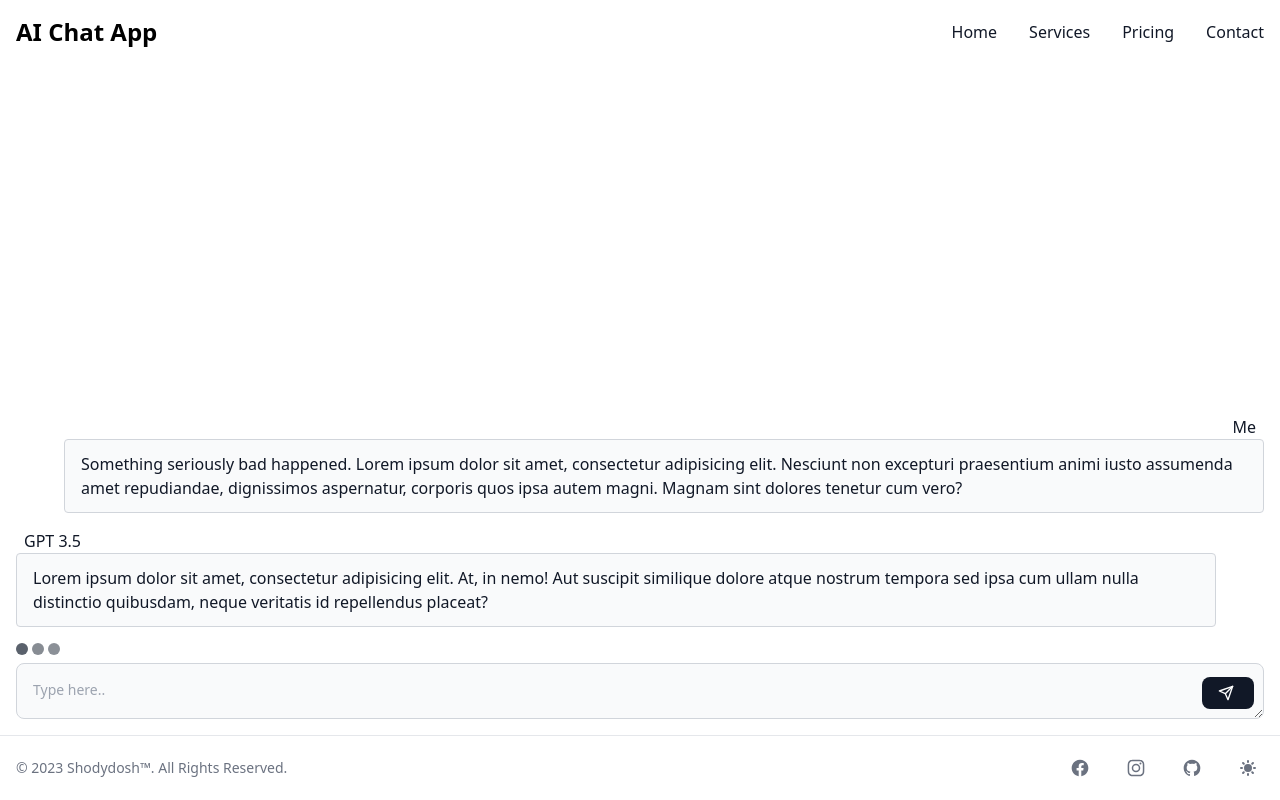
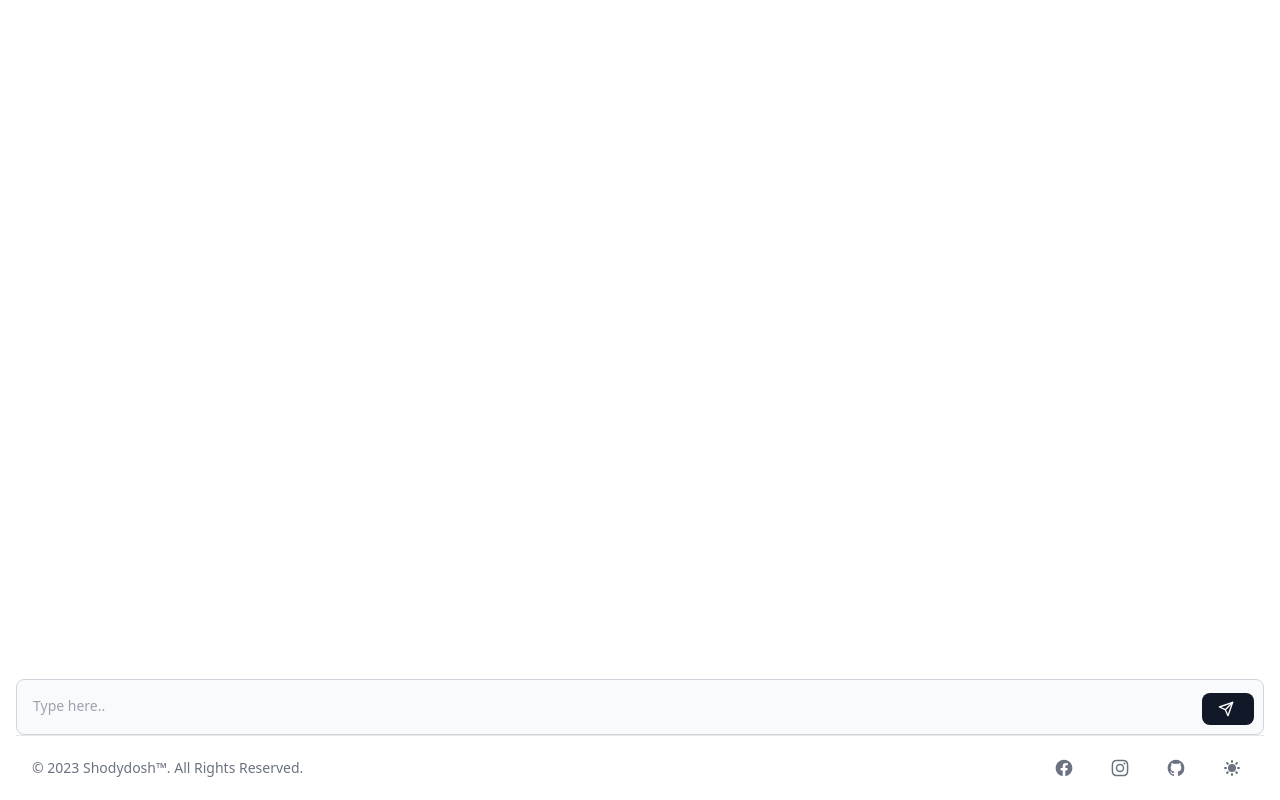
Before and after one commit to Shodydosh/AI-Chat-App, a Next.js app: page /chat in a window 1280 px wide. Built offline with nearby package versions, Linux system fonts and the light colour scheme.

Commit message:
Fixing chat UI

```diff
--- a/components/Chat/AIMsg.tsx
+++ /dev/null
@@ -1,25 +0,0 @@
-import React from 'react';
-
-const AIMsg = () => {
-    return (
-        <div className="flex flex-row">
-            <div className="flex flex-col">
-                <h4 className="ml-2 text-start font-medium text-gray-900 dark:text-white">
-                    GPT 3.5
-                </h4>
-                <div
-                    className="relative mb-4 mr-12 rounded border border-gray-300 bg-gray-50 px-4 py-3 text-gray-900 dark:border-gray-600 dark:bg-gray-700 dark:text-white"
-                    role="alert"
-                >
-                    <span className="block sm:inline">
-                        Lorem ipsum dolor sit amet, consectetur adipisicing elit. At, in nemo! Aut
-                        suscipit similique dolore atque nostrum tempora sed ipsa cum ullam nulla
-                        distinctio quibusdam, neque veritatis id repellendus placeat?
-                    </span>
-                </div>
-            </div>
-        </div>
-    );
-};
-
-export default AIMsg;
--- /dev/null
+++ b/components/Chat/ChatMain.tsx
@@ -0,0 +1,65 @@
+import React, { useEffect, useState } from 'react';
+import MessageDisplayer from './MessageDisplayer';
+import InputForm from './InputForm';
+import Footer from '../Core/Footer';
+
+const ChatMain = () => {
+    const msgDataJson = [
+        {
+            id: 0,
+            content: 'Lorem ipsum dolor sit amet.',
+        },
+        {
+            id: 1,
+            content: 'Lorem ipsum dolor sit amet.',
+        },
+        {
+            id: 0,
+            content: 'Nulla quis lorem ut libero malesuada feugiat.',
+        },
+        {
+            id: 1,
+            content: 'Vivamus suscipit tortor eget felis porttitor volutpat.',
+        },
+    ];
+    const [msgData, setMsgData] = useState([]);
+    const handleNewMessage = async (newMsg) => {
+        await newMsg;
+        setMsgData([
+            ...msgData,
+            {
+                id: 0,
+                content: newMsg,
+            },
+        ]);
+        console.log(msgData);
+
+        //fetch
+        const response = 'ko bt ok?';
+        setTimeout(() => {
+            setMsgData([
+                ...msgData,
+                {
+                    id: 0,
+                    content: newMsg,
+                },
+                {
+                    id: 1,
+                    content: response,
+                },
+            ]);
+        }, 3000);
+    };
+    useEffect(() => {}, [msgData]);
+    return (
+        <div className="relative">
+            <MessageDisplayer msgData={msgData}></MessageDisplayer>
+            <div className="absolute bottom-0 w-full border-gray-200 bg-white px-4 duration-500 dark:border-gray-700 dark:bg-gray-900">
+                <InputForm onNewMessage={handleNewMessage}></InputForm>
+                <Footer></Footer>
+            </div>
+        </div>
+    );
+};
+
+export default ChatMain;
--- a/components/Chat/InputForm.tsx
+++ b/components/Chat/InputForm.tsx
@@ -1,20 +1,40 @@
 import React, { useState, useEffect } from 'react';
 
-const InputForm = () => {
-    const [inputContent, setInputContent] = useState('');
-    const handleSubmit = (event) => {
+interface msg {
+    id: number;
+    content: string;
+}
+
+const InputForm = (props) => {
+    const [inputContent, setInputContent] = useState<string>('');
+    const { onNewMessage } = props;
+
+    const handleSubmit = (event: React.FormEvent<HTMLFormElement>) => {
         console.log('Comment content: ' + inputContent);
+        onNewMessage(inputContent);
         event.preventDefault();
         setInputContent('');
     };
 
+    const handleInputChange = (e) => {
+        const fieldName = e.target.name;
+        const fieldValue = e.target.value;
+
+        setInputContent(fieldValue);
+    };
+
+    const getRes = () => {};
+
     return (
+        <div className="bsolute bottom-0 left-0 w-full">
             <form onSubmit={handleSubmit}>
                 <div className="relative">
                     <textarea
                         id="search"
-                    className="scrollbar-track-gray-900 block h-14 max-h-56 w-full resize-y overflow-auto overflow-y-scroll rounded-lg border border-gray-300 bg-gray-50 p-4 pr-16 text-sm text-gray-900 focus:border-blue-500 focus:ring-blue-500 dark:border-gray-600 dark:bg-gray-700 dark:text-white dark:placeholder-gray-400 dark:focus:border-blue-500 dark:focus:ring-blue-500"
+                        className="scrollbar-track-gray-900 block h-14 max-h-56 w-full resize-none rounded-lg border border-gray-300 bg-gray-50 p-4 pr-16 text-sm text-gray-900 focus:border-blue-500 focus:ring-blue-500 dark:border-gray-600 dark:bg-gray-700 dark:text-white dark:placeholder-gray-400 dark:focus:border-blue-500 dark:focus:ring-blue-500"
                         placeholder="Type here.."
+                        onChange={handleInputChange}
+                        value={inputContent}
                         required
                     />
                     <button
@@ -39,6 +59,7 @@ const InputForm = () => {
                     </button>
                 </div>
             </form>
+        </div>
     );
 };
 
--- a/components/Chat/MessageDisplayer.tsx
+++ b/components/Chat/MessageDisplayer.tsx
@@ -1,15 +1,39 @@
-import React from 'react';
+import React, { useState, useEffect } from 'react';
 
-import MyMsg from './MyMsg';
-import AIMsg from './AIMsg';
+import MyMsg from './Msg/MyMsg';
+import AIMsg from './Msg/AIMsg';
 import Fetching from './Fetching';
 
-const MessageDisplayer = () => {
+const MessageDisplayer = (props) => {
+    const { msgData } = props;
+    const [isLoading, setIsLoading] = useState(false);
+    const [messages, setMessages] = useState(msgData);
+
+    // user0, bot1
+
+    let newMsgID;
+    useEffect(() => {
+        setMessages(msgData);
+        if (msgData.length > 0) {
+            newMsgID = msgData[msgData.length - 1].id || 0;
+            if (newMsgID == 0) setIsLoading(true);
+            else setIsLoading(false);
+        }
+    }, [msgData]);
+    useEffect(() => {}, [isLoading]);
+
     return (
-        <div>
-            <MyMsg></MyMsg>
-            <AIMsg></AIMsg>
-            <Fetching></Fetching>
+        <div className="h-screen">
+            <div className="max-h-full overflow-y-auto px-4 pb-40 pt-8">
+                {messages.map((message, index) => {
+                    if (message.id == 0) {
+                        return <MyMsg msg={message.content} key={index} />;
+                    } else {
+                        return <AIMsg msg={message.content} key={index} />;
+                    }
+                })}
+            </div>
+            {isLoading && <Fetching></Fetching>}
         </div>
     );
 };
--- /dev/null
+++ b/components/Chat/Msg/AIMsg.tsx
@@ -0,0 +1,22 @@
+import React from 'react';
+
+const AIMsg = (props) => {
+    const { msg } = props;
+    return (
+        <div className="flex flex-row">
+            <div className="flex flex-col">
+                <h4 className="ml-2 text-start font-medium text-gray-900 dark:text-white">
+                    GPT 3.5
+                </h4>
+                <div
+                    className="relative mb-4 mr-12 rounded border border-gray-300 bg-gray-50 px-4 py-3 text-gray-900 dark:border-gray-600 dark:bg-gray-700 dark:text-white"
+                    role="alert"
+                >
+                    <span className="block sm:inline">{msg}</span>
+                </div>
+            </div>
+        </div>
+    );
+};
+
+export default AIMsg;
--- /dev/null
+++ b/components/Chat/Msg/MyMsg.tsx
@@ -0,0 +1,22 @@
+import React from 'react';
+
+const MyMsg = (props) => {
+    const {msg} = props;
+    return (
+        <div className="flex flex-row-reverse">
+            <div className="flex flex-col">
+                <h4 className="mr-2 font-medium text-gray-900 text-end dark:text-white">Me</h4>
+                <div
+                    className="relative px-4 py-3 mb-4 ml-12 text-gray-900 border border-gray-300 rounded bg-gray-50 dark:border-gray-600 dark:bg-gray-700 dark:text-white"
+                    role="alert"
+                >
+                    <span className="block sm:inline">
+                        {msg}
+                    </span>
+                </div>
+            </div>
+        </div>
+    );
+};
+
+export default MyMsg;
--- a/components/Chat/MyMsg.tsx
+++ /dev/null
@@ -1,24 +0,0 @@
-import React from 'react';
-
-const MyMsg = () => {
-    return (
-        <div className="flex flex-row-reverse">
-            <div className="flex flex-col">
-                <h4 className="mr-2 text-end font-medium text-gray-900 dark:text-white">Me</h4>
-                <div
-                    className="relative mb-4 ml-12 rounded border border-gray-300 bg-gray-50 px-4 py-3 text-gray-900 dark:border-gray-600 dark:bg-gray-700 dark:text-white"
-                    role="alert"
-                >
-                    <span className="block sm:inline">
-                        Something seriously bad happened. Lorem ipsum dolor sit amet, consectetur
-                        adipisicing elit. Nesciunt non excepturi praesentium animi iusto assumenda
-                        amet repudiandae, dignissimos aspernatur, corporis quos ipsa autem magni.
-                        Magnam sint dolores tenetur cum vero?
-                    </span>
-                </div>
-            </div>
-        </div>
-    );
-};
-
-export default MyMsg;
--- a/components/Layout.tsx
+++ b/components/Layout.tsx
@@ -17,7 +17,7 @@ const Layout = ({ children, title = 'This is the default title' }: Props) => (
             <meta name="viewport" content="initial-scale=1.0, width=device-width" />
         </Head>
         <Header></Header>
-        <div>
+        <div className="relative max-h-screen">
             <div className="relative w-full border-gray-200 bg-white p-4 duration-500 dark:border-gray-700 dark:bg-gray-900">
                 {children}
             </div>
--- a/package.json
+++ b/package.json
@@ -8,6 +8,7 @@
   },
   "dependencies": {
     "next": "latest",
+    "openai": "^3.2.1",
     "react": "^18.2.0",
     "react-dom": "^18.2.0"
   },
--- a/pages/chat.tsx
+++ b/pages/chat.tsx
@@ -1,14 +1,20 @@
 import React from 'react';
-import Layout from '../components/Layout';
-import InputForm from '../components/Chat/InputForm';
-import MessageDisplayer from '../components/Chat/MessageDisplayer';
+import Head from 'next/head';
+import ChatMain from '../components/Chat/ChatMain';
 
 const ChatPage = () => {
     return (
-        <Layout title="ChatApp">
-            <MessageDisplayer></MessageDisplayer>
-            <InputForm></InputForm>
-        </Layout>
+        <div className="flex h-full flex-col justify-between border-gray-200 bg-white duration-500 dark:border-gray-700 dark:bg-gray-900">
+            <Head>
+                <title>CHAT</title>
+                <meta charSet="utf-8" />
+                <meta name="viewport" content="initial-scale=1.0, width=device-width" />
+            </Head>
+
+            <div className="relative h-screen max-h-screen">
+                <ChatMain></ChatMain>
+            </div>
+        </div>
     );
 };
 
--- a/styles/index.css
+++ b/styles/index.css
@@ -23,7 +23,23 @@
     .animation-delay-1000 {
       animation-delay: 1s;
     }
-  }
+    .max-h-70vh {
+      max-height: 70vh;
+    }
+
+    .overflow-y-auto::-webkit-scrollbar {
+      width: 6px;
+    }
+
+    .overflow-y-auto::-webkit-scrollbar-thumb {
+      background-color: #6b7280;
+      border-radius: 3px;
+    }
+
+    .overflow-y-auto::-webkit-scrollbar-track {
+      background-color: #f3f4f6;
+    }
+}
 
 body {
     height: 100vh;
--- a/tsconfig.json
+++ b/tsconfig.json
@@ -1,6 +1,7 @@
 {
   "compilerOptions": {
-    "target": "es5",
+    "jsx": "react-jsx",
+    "target": "es6",
     "lib": ["dom", "dom.iterable", "esnext"],
     "allowJs": true,
     "skipLibCheck": true,
```
Also changed, not shown: 1 other file (tests, documents, lock files or other folders). Lines whose indentation alone changed are shown as unchanged.
